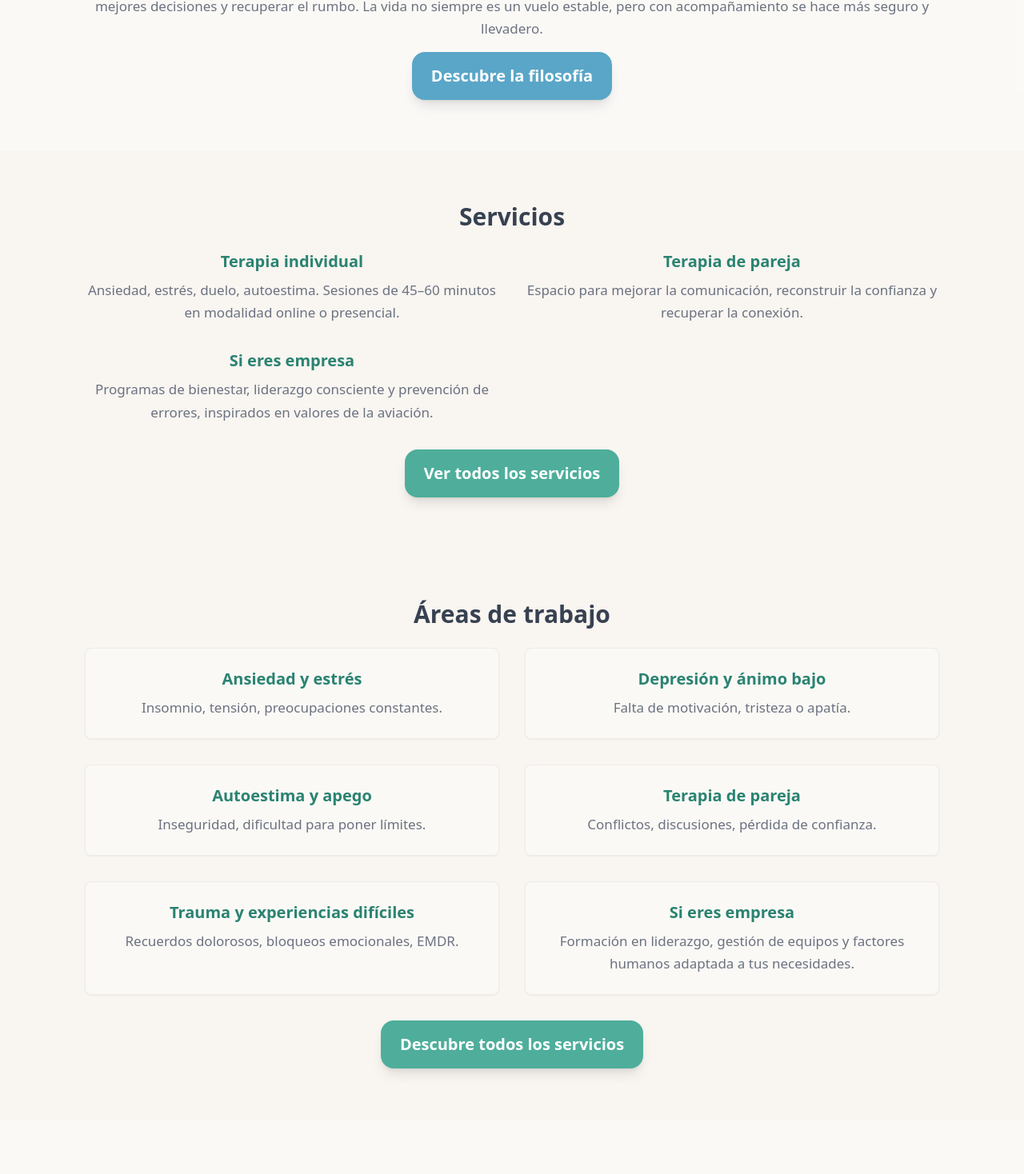
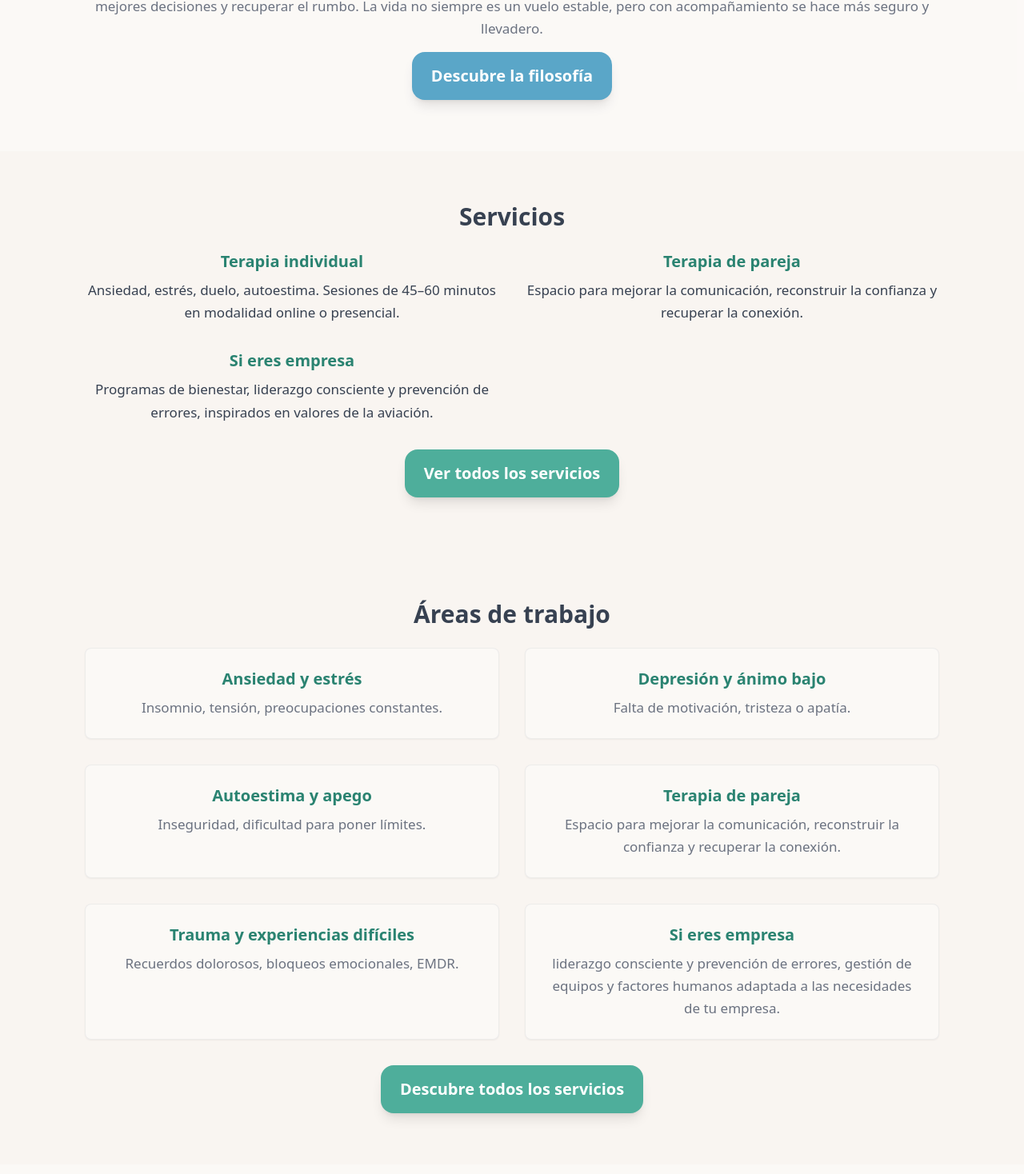
Before and after one commit to psicopiloto/psicopilotopage1, a Next.js app: page / in a window 1280 px wide. Shown: the part 1156-2624 px from the top of the page at 80% size. Built offline with nearby package versions, Linux system fonts and the light colour scheme.

Commit message:
Update index.js

```diff
--- a/pages/index.js
+++ b/pages/index.js
@@ -76,7 +76,7 @@ export default function Home() {
         <section className="py-16 bg-psicopiloto-sand-50">
           <div className="container mx-auto max-w-5xl text-center">
             <h2 className="text-3xl font-semibold mb-6 text-psicopiloto-gray-700">Servicios</h2>
-            <div className="grid md:grid-cols-2 gap-8 text-psicopiloto-gray-500">
+            <div className="grid md:grid-cols-2 gap-8 text-psicopiloto-green-700">
               <div>
                 <h3 className="text-xl font-semibold mb-2 text-psicopiloto-green-600">Terapia individual</h3>
                 <p>Ansiedad, estrés, duelo, autoestima. Sesiones de 45–60 minutos en modalidad online o presencial.</p>
@@ -105,9 +105,9 @@ export default function Home() {
                 { title: "Ansiedad y estrés", desc: "Insomnio, tensión, preocupaciones constantes." },
                 { title: "Depresión y ánimo bajo", desc: "Falta de motivación, tristeza o apatía." },
                 { title: "Autoestima y apego", desc: "Inseguridad, dificultad para poner límites." },
-                { title: "Terapia de pareja", desc: "Conflictos, discusiones, pérdida de confianza." },
+                { title: "Terapia de pareja", desc: "Espacio para mejorar la comunicación, reconstruir la confianza y recuperar la conexión." },
                 { title: "Trauma y experiencias difíciles", desc: "Recuerdos dolorosos, bloqueos emocionales, EMDR." },
-                { title: "Si eres empresa", desc: "Formación en liderazgo, gestión de equipos y factores humanos adaptada a tus necesidades." }
+                { title: "Si eres empresa", desc: "liderazgo consciente y prevención de errores, gestión de equipos y factores humanos adaptada a las necesidades de tu empresa." }
               ].map((s, i) => (
                 <div key={i} className="p-6 bg-white/40 rounded-lg shadow-sm border border-psicopiloto-gray-500/10">
                   <h3 className="font-semibold text-xl mb-2 text-psicopiloto-green-600">{s.title}</h3>
```
